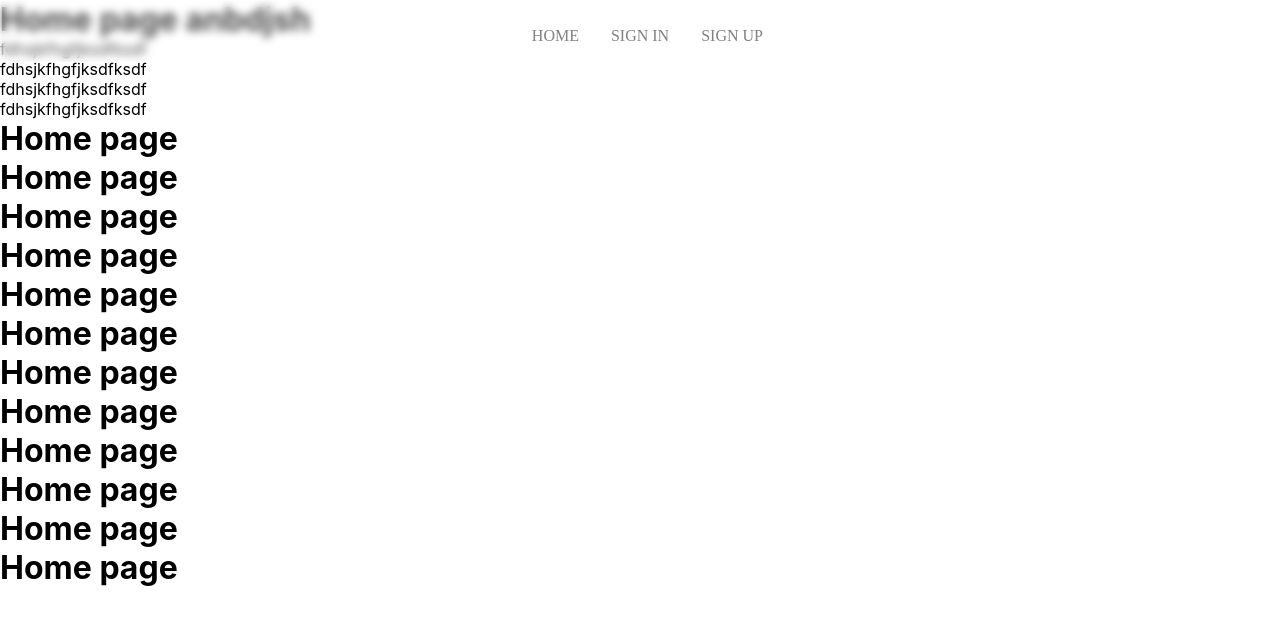
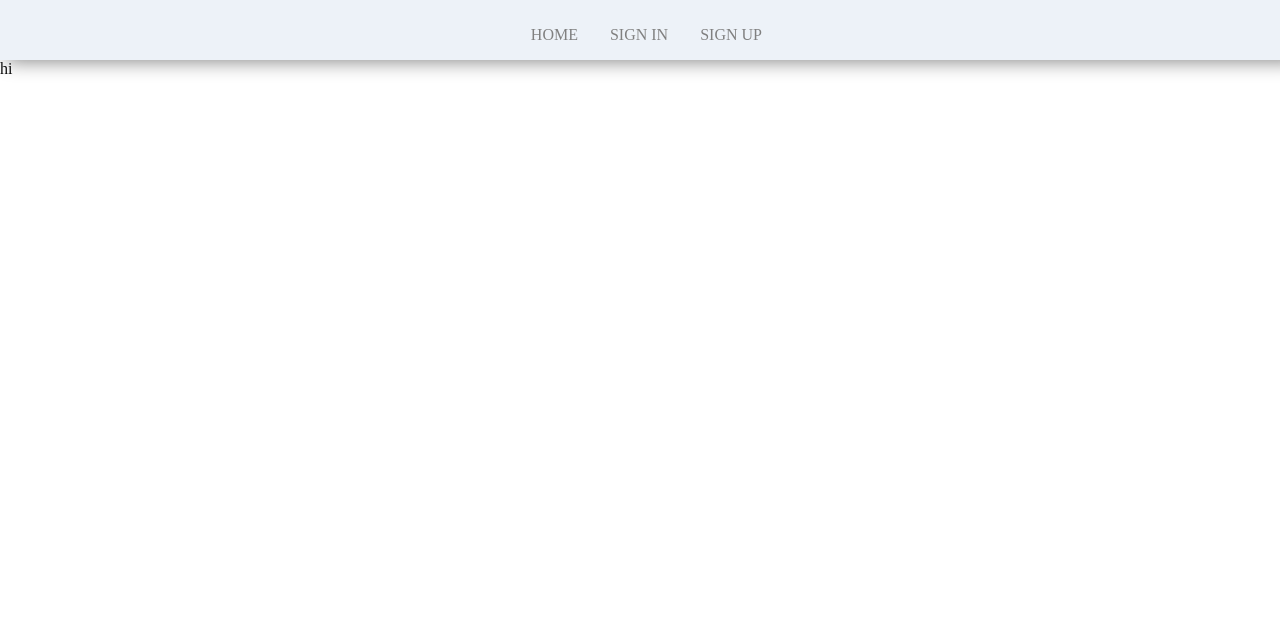
Before and after one commit to Hyper-terminal/Blog_frontend, a React (Create React App) app: page / in a window 1280 px wide. Shown: the top 624 px of the page. Built offline with nearby package versions, Linux system fonts and the light colour scheme.

Commit message:
modified:   src/components/core/Navbar/Navbar.scss

```diff
--- a/src/components/core/Home/Home.jsx
+++ b/src/components/core/Home/Home.jsx
@@ -4,14 +4,7 @@ import React from "react";
 const Home = () => {
     return (
         <div>
-        <h1>Home page anbdjsh</h1>
-        <p>fdhsjkfhgfjksdfksdf</p>
-        <p>fdhsjkfhgfjksdfksdf</p>
-        <p>fdhsjkfhgfjksdfksdf</p>
-        <p>fdhsjkfhgfjksdfksdf</p>
-        <h1>Home page</h1>
-        <h1>Home page</h1>
-        <h1>Home page</h1><h1>Home page</h1><h1>Home page</h1><h1>Home page</h1><h1>Home page</h1><h1>Home page</h1><h1>Home page</h1><h1>Home page</h1><h1>Home page</h1><h1>Home page</h1>
+            hi
         </div>
     )
 };
--- a/src/components/core/Navbar/Navbar.jsx
+++ b/src/components/core/Navbar/Navbar.jsx
@@ -14,7 +14,7 @@ const Navbar = () => {
           <ul className="app__navbar-links">
             <li className="app__flex " key="link-home">
               <div />
-              <Link className="desktop_link" to="home">
+              <Link className="desktop_link" to="/">
                 Home
               </Link>
             </li>
@@ -52,7 +52,7 @@ const Navbar = () => {
                 <Link
                   onClick={() => setToggle(false)}
                   className="mobile_link"
-                  to="home"
+                  to="/"
                 >
                   Home
                 </Link>
--- a/src/components/core/Navbar/Navbar.scss
+++ b/src/components/core/Navbar/Navbar.scss
@@ -5,12 +5,13 @@
     align-items: center;
 
     padding: 1rem 0.4rem;
-  background: rgba(255, 255, 255, 0.3);
+    background: #edf2f8;
     backdrop-filter: blur(4px);
-  border: 1px solid rgba(255, 255, 255, 0.2);
-  position: fixed;
 
-  @media screen and (max-width: 700px) {
+
+    box-shadow: 6px 1px 20px gray;
+
+    @media screen and (max-width: 800px) {
         display: none;
     }
 }
@@ -71,7 +72,7 @@
     display: flex;
     justify-content: center;
     align-items: center;
-  background-color: blue;
+    background-color: lightseagreen;
 
     svg {
         width: 70%;
@@ -96,7 +97,7 @@
         align-items: flex-end;
         flex-direction: column;
 
-    // background: url('../../assets/bgWhite.png');
+        background: url('../../../assets/bgWhite.png');
         background-color: white;
         background-size: cover;
         background-repeat: repeat;
@@ -107,7 +108,7 @@
         svg {
             width: 35px;
             height: 35px;
-      color: blue;
+            color: lightseagreen;
             margin: 0.5rem 1rem;
         }
 
@@ -142,12 +143,12 @@
             }
         }
 
-    @media screen and (min-width: 800px) {
+        @media screen and (min-width: 799px) {
             display: none;
         }
     }
 
-  @media screen and (min-width: 800px) {
+    @media screen and (min-width: 799px) {
         display: none;
     }
 }
```
Lines whose indentation alone changed are shown as unchanged.
